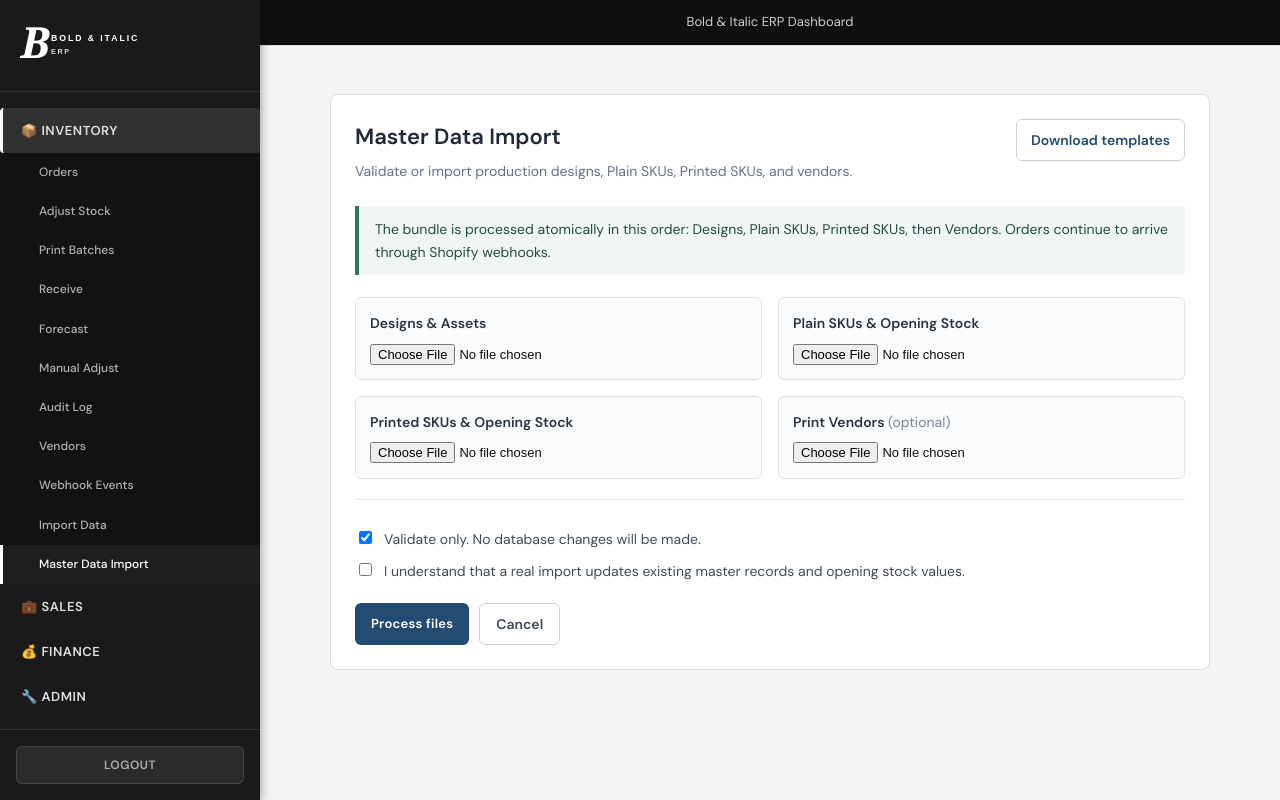
After one commit to arcoptions/stoicsocial-erp, a Django app: page /ops/inventory/master-data-import/ in a window 1280 px wide. The commit adds this page. Run offline with Django 5.2, Linux system fonts and the light colour scheme; the visitor is signed in with stand-in values (Sample User, id 1).

Commit message:
Add superuser master data import UI

```diff
--- a/config/urls.py
+++ b/config/urls.py
@@ -8,7 +8,12 @@ from core.services.shopify import shopify_webhook_view
 from core.views.adjust import adjust_inventory
 from core.views.audit import audit_log, webhook_event_log
 from core.views.forecast import forecast_view
-from core.views.import_data import import_test_data, download_csv_template
+from core.views.import_data import (
+    download_csv_template,
+    download_master_data_templates,
+    import_master_data,
+    import_test_data,
+)
 from core.views.modules import sales_dashboard
 from core.views.finance import (
     finance_dashboard,
@@ -57,6 +62,12 @@ urlpatterns = [
     path("ops/inventory/webhook-events/", webhook_event_log, name="webhook-event-log"),
     path("ops/inventory/import/", import_test_data, name="import-test-data"),
     path("ops/inventory/import/template/<str:template_name>/", download_csv_template, name="download-csv-template"),
+    path("ops/inventory/master-data-import/", import_master_data, name="import-master-data"),
+    path(
+        "ops/inventory/master-data-import/templates/",
+        download_master_data_templates,
+        name="download-master-data-templates",
+    ),
 
     # Legacy inventory aliases kept to avoid breaking existing links/bookmarks
     path("ops/orders/", RedirectView.as_view(pattern_name="order-list", permanent=False), name="order-list-legacy"),
--- a/core/templates/base.html
+++ b/core/templates/base.html
@@ -381,6 +381,9 @@
         <a href="{% url 'vendor-list' %}" class="bi-module-link{% if '/ops/inventory/vendors/' in request.path %} active{% endif %}">Vendors</a>
         <a href="{% url 'webhook-event-log' %}" class="bi-module-link{% if '/ops/inventory/webhook-events/' in request.path %} active{% endif %}">Webhook Events</a>
         <a href="{% url 'import-test-data' %}" class="bi-module-link{% if '/ops/inventory/import/' in request.path %} active{% endif %}">Import Data</a>
+        {% if request.user.is_superuser %}
+        <a href="{% url 'import-master-data' %}" class="bi-module-link{% if '/ops/inventory/master-data-import/' in request.path %} active{% endif %}">Master Data Import</a>
+        {% endif %}
       </div>
       {% endif %}
 
--- /dev/null
+++ b/core/templates/core/import_master_data.html
@@ -0,0 +1,76 @@
+{% extends "base.html" %}
+{% block title %}Master Data Import | BoldERP{% endblock %}
+
+{% block extra_css %}
+<style>
+  .master-import { max-width: 920px; margin: 0 auto; padding: 20px; }
+  .master-panel { background: #fff; border: 1px solid #d9dde3; border-radius: 8px; padding: 24px; }
+  .master-header { display: flex; align-items: flex-start; justify-content: space-between; gap: 20px; margin-bottom: 24px; }
+  .master-header h1 { margin: 0 0 6px; font-size: 22px; color: #1f2937; }
+  .master-header p { margin: 0; color: #667085; font-size: 14px; }
+  .template-link { flex: 0 0 auto; padding: 9px 14px; border: 1px solid #cbd2dc; border-radius: 6px; color: #244c72; text-decoration: none; font-weight: 600; font-size: 14px; }
+  .upload-order { margin: 0 0 22px; padding: 12px 16px; border-left: 4px solid #33745b; background: #f0f7f3; color: #254d3e; font-size: 14px; }
+  .file-grid { display: grid; grid-template-columns: 1fr 1fr; gap: 16px; }
+  .file-field { padding: 14px; border: 1px solid #dfe3e8; border-radius: 6px; background: #fafbfc; }
+  .file-field label { display: block; margin-bottom: 8px; color: #293442; font-weight: 600; font-size: 14px; }
+  .file-field input { width: 100%; font-size: 13px; }
+  .optional { color: #7a8491; font-weight: 400; }
+  .import-options { margin-top: 20px; padding-top: 18px; border-top: 1px solid #e5e7eb; }
+  .check-row { display: flex; align-items: flex-start; gap: 9px; margin: 10px 0; color: #414b57; font-size: 14px; }
+  .check-row input { margin-top: 3px; }
+  .actions { display: flex; gap: 10px; margin-top: 20px; }
+  .action-button { padding: 10px 16px; border: 0; border-radius: 6px; background: #244c72; color: #fff; font-weight: 600; cursor: pointer; }
+  .cancel-link { padding: 9px 16px; border: 1px solid #cbd2dc; border-radius: 6px; color: #3d4752; text-decoration: none; font-weight: 600; }
+  @media (max-width: 700px) {
+    .master-header { display: block; }
+    .template-link { display: inline-block; margin-top: 14px; }
+    .file-grid { grid-template-columns: 1fr; }
+  }
+</style>
+{% endblock %}
+
+{% block content %}
+<div class="master-import">
+  <section class="master-panel">
+    <div class="master-header">
+      <div>
+        <h1>Master Data Import</h1>
+        <p>Validate or import production designs, Plain SKUs, Printed SKUs, and vendors.</p>
+      </div>
+      <a class="template-link" href="{% url 'download-master-data-templates' %}">Download templates</a>
+    </div>
+
+    <div class="upload-order">
+      The bundle is processed atomically in this order: Designs, Plain SKUs, Printed SKUs, then Vendors. Orders continue to arrive through Shopify webhooks.
+    </div>
+
+    <form method="post" enctype="multipart/form-data">
+      {% csrf_token %}
+      <div class="file-grid">
+        {% for field_name, label, required in master_data_files %}
+        <div class="file-field">
+          <label for="{{ field_name }}">{{ label }}{% if not required %} <span class="optional">(optional)</span>{% endif %}</label>
+          <input id="{{ field_name }}" name="{{ field_name }}" type="file" accept=".csv,text/csv"{% if required %} required{% endif %}>
+        </div>
+        {% endfor %}
+      </div>
+
+      <div class="import-options">
+        <label class="check-row">
+          <input type="checkbox" name="dry_run" checked>
+          <span>Validate only. No database changes will be made.</span>
+        </label>
+        <label class="check-row">
+          <input type="checkbox" name="confirm_import">
+          <span>I understand that a real import updates existing master records and opening stock values.</span>
+        </label>
+      </div>
+
+      <div class="actions">
+        <button class="action-button" type="submit">Process files</button>
+        <a class="cancel-link" href="{% url 'sku-manager' %}">Cancel</a>
+      </div>
+    </form>
+  </section>
+</div>
+{% endblock %}
--- a/core/views/import_data.py
+++ b/core/views/import_data.py
@@ -3,14 +3,101 @@ from __future__ import annotations
 import csv
 import io
 from pathlib import Path
+from tempfile import TemporaryDirectory
 
 from django.contrib import messages
 from django.contrib.auth.decorators import login_required
+from django.core.management import call_command
+from django.core.management.base import CommandError
+from django.core.exceptions import PermissionDenied
 from django.http import FileResponse, HttpRequest, HttpResponse
 from django.shortcuts import redirect, render
 from django.views.decorators.http import require_http_methods
 
 from core.models import BlankSKU, Design, DesignAsset, Order, OrderLine, PrintedSKU
+
+
+MASTER_DATA_FILES: tuple[tuple[str, str, bool], ...] = (
+    ("designs", "Designs & Assets", True),
+    ("blank_skus", "Plain SKUs & Opening Stock", True),
+    ("printed_skus", "Printed SKUs & Opening Stock", True),
+    ("vendors", "Print Vendors", False),
+)
+MAX_MASTER_DATA_FILE_SIZE = 5 * 1024 * 1024
+
+
+def _require_superuser(request: HttpRequest) -> None:
+    """Reject master-data operations unless the authenticated user is a superuser."""
+    if not request.user.is_authenticated or not request.user.is_superuser:
+        raise PermissionDenied
+
+
+@login_required
+@require_http_methods(["GET", "POST"])
+def import_master_data(request: HttpRequest) -> HttpResponse:
+    """Validate or import a production master-data CSV bundle from the UI."""
+    _require_superuser(request)
+
+    if request.method == "POST":
+        dry_run = request.POST.get("dry_run") == "on"
+        if not dry_run and request.POST.get("confirm_import") != "on":
+            messages.error(request, "Confirm that this import may update existing master data and stock values.")
+            return redirect("import-master-data")
+
+        uploaded_files = {}
+        for field_name, label, required in MASTER_DATA_FILES:
+            uploaded_file = request.FILES.get(field_name)
+            if required and uploaded_file is None:
+                messages.error(request, f"{label} CSV is required.")
+                return redirect("import-master-data")
+            if uploaded_file is None:
+                continue
+            if not uploaded_file.name.lower().endswith(".csv"):
+                messages.error(request, f"{label} must be a CSV file.")
+                return redirect("import-master-data")
+            if uploaded_file.size > MAX_MASTER_DATA_FILE_SIZE:
+                messages.error(request, f"{label} exceeds the 5 MB upload limit.")
+                return redirect("import-master-data")
+            uploaded_files[field_name] = uploaded_file
+
+        try:
+            with TemporaryDirectory() as directory:
+                bundle_dir = Path(directory)
+                for field_name, uploaded_file in uploaded_files.items():
+                    destination = bundle_dir / f"{field_name}.csv"
+                    with destination.open("wb") as handle:
+                        for chunk in uploaded_file.chunks():
+                            handle.write(chunk)
+
+                output = io.StringIO()
+                call_command(
+                    "import_production_csv_bundle",
+                    "--dir",
+                    str(bundle_dir),
+                    *(('--dry-run',) if dry_run else ()),
+                    stdout=output,
+                )
+        except (CommandError, UnicodeError, ValueError) as exc:
+            messages.error(request, f"Master data import failed: {exc}")
+        else:
+            action = "validated" if dry_run else "imported"
+            messages.success(request, f"Master data {action} successfully.")
+
+        return redirect("import-master-data")
+
+    return render(request, "core/import_master_data.html", {"master_data_files": MASTER_DATA_FILES})
+
+
+@login_required
+def download_master_data_templates(request: HttpRequest) -> FileResponse:
+    """Download the production master-data CSV template bundle."""
+    _require_superuser(request)
+    template_path = Path(__file__).resolve().parents[2] / "docs" / "templates" / "BoldERP_New_Data_Templates.zip"
+    return FileResponse(
+        template_path.open("rb"),
+        as_attachment=True,
+        filename="BoldERP_New_Data_Templates.zip",
+    )
 
 
 @login_required
--- a/templates/base.html
+++ b/templates/base.html
@@ -381,6 +381,9 @@
         <a href="{% url 'vendor-list' %}" class="bi-module-link{% if '/ops/inventory/vendors/' in request.path %} active{% endif %}">Vendors</a>
         <a href="{% url 'webhook-event-log' %}" class="bi-module-link{% if '/ops/inventory/webhook-events/' in request.path %} active{% endif %}">Webhook Events</a>
         <a href="{% url 'import-test-data' %}" class="bi-module-link{% if '/ops/inventory/import/' in request.path %} active{% endif %}">Import Data</a>
+        {% if request.user.is_superuser %}
+        <a href="{% url 'import-master-data' %}" class="bi-module-link{% if '/ops/inventory/master-data-import/' in request.path %} active{% endif %}">Master Data Import</a>
+        {% endif %}
       </div>
       {% endif %}
 
```
Also changed, not shown: core/tests/test_master_data_import_view.py (added, +103 -0 lines).
